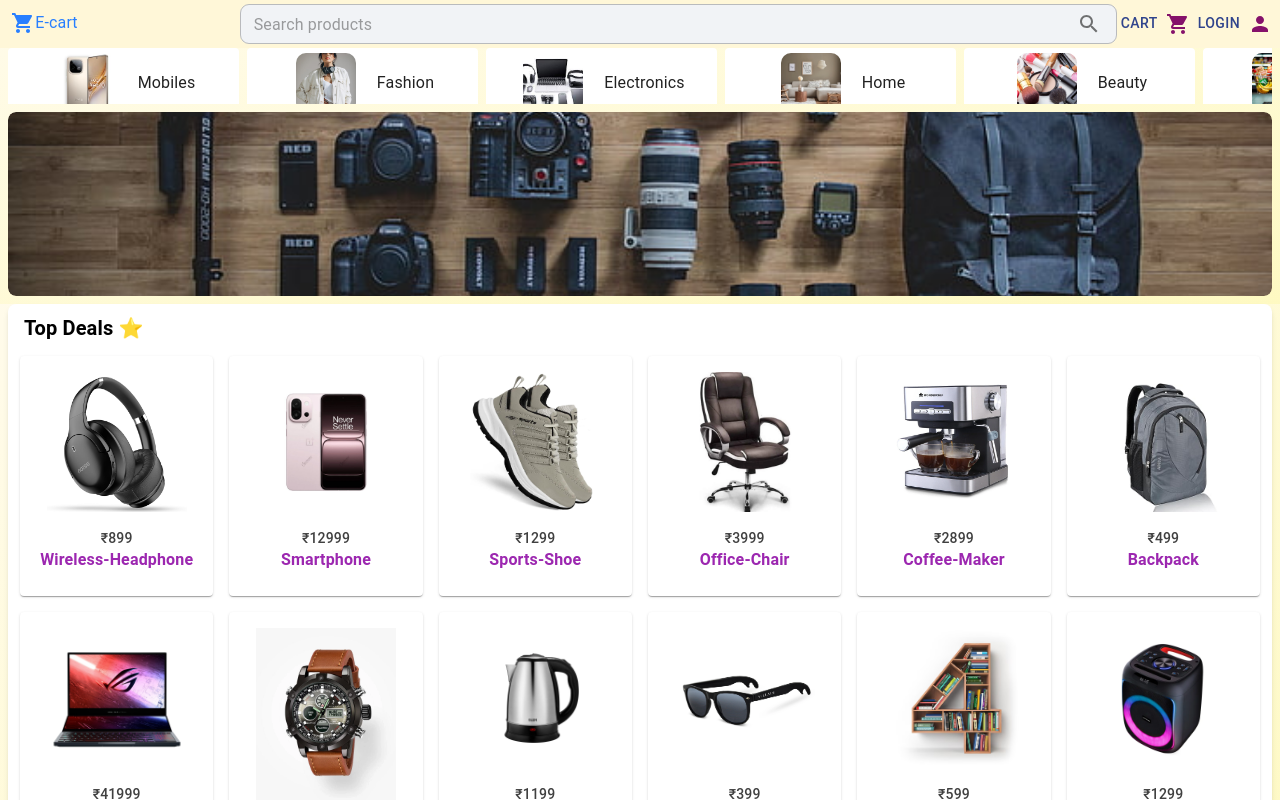
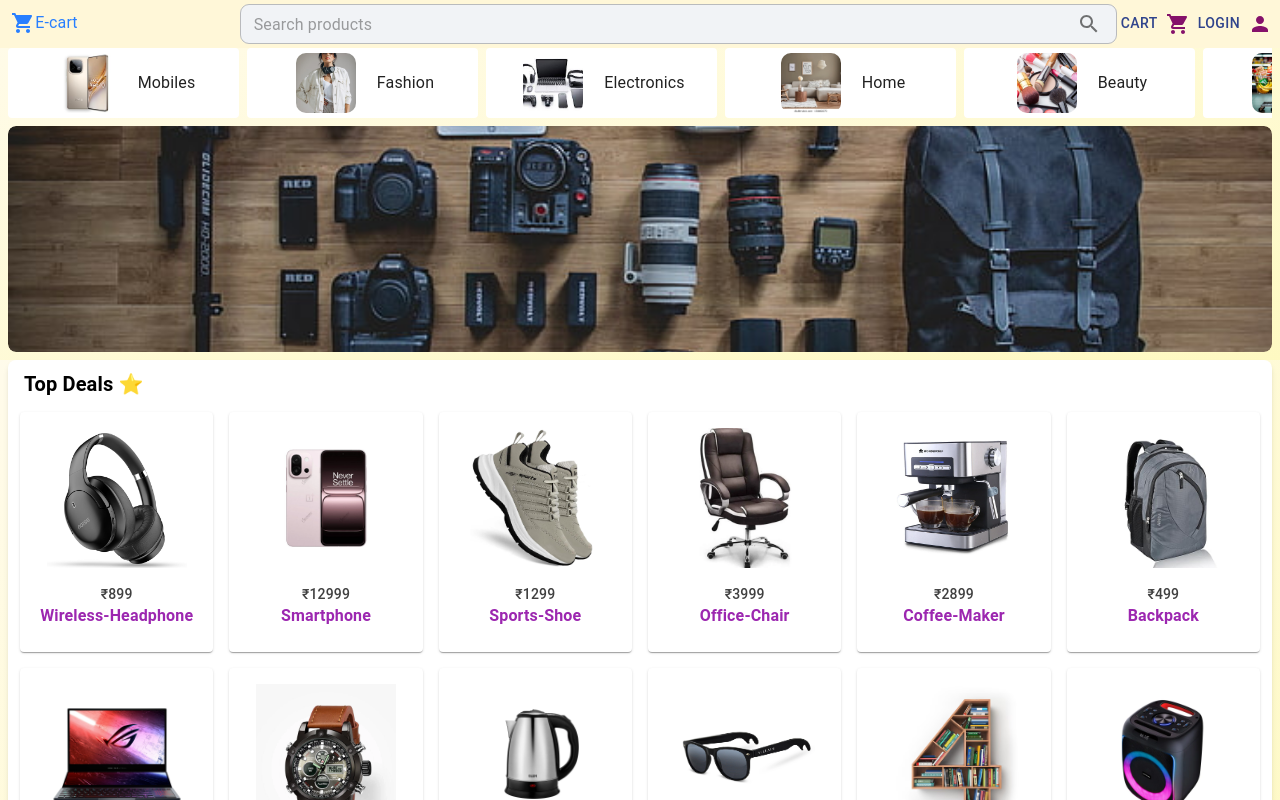
Before and after one commit to Deep-Debnath/New-E-Cart, a Next.js app: page / in a window 1280 px wide. Shown: the top 800 px of the page. Built offline with nearby package versions, Linux system fonts and the light colour scheme.

Commit message:
adjust the hero

```diff
--- a/src/components/hero.jsx
+++ b/src/components/hero.jsx
@@ -15,9 +15,9 @@ import Carousel from "@/app/assets/carousel";
 export default function Hero() {
   return (
     <>
-      <div className="h-76 pt-12 bg-gradient-to-br from-amber-50 to-yellow-100 w-full p-2">
-        <div className="h-full grid grid-flow-row gap-2 grid-rows-8">
-          <div className="row-span-2 overflow-x-auto overflow-y-hidden scrollbar-none">
+      <div className="h-90 pt-12 bg-gradient-to-br from-amber-50 to-yellow-100 w-full p-2">
+        <div className="h-full grid grid-flow-row gap-2 grid-rows-12">
+          <div className="row-span-3 overflow-x-auto overflow-y-hidden scrollbar-none">
             <div className="flex gap-2 w-max">
               {categories.map((item) => (
                 <Box key={item.key}>
@@ -59,7 +59,6 @@ export default function Hero() {
                           alt={item.key}
                           fill
                           priority
-                          sizes="max"
                           style={{
                             objectFit: "cover",
                             borderRadius: "15px",
@@ -80,7 +79,7 @@ export default function Hero() {
               ))}
             </div>
           </div>
-          <div className="row-span-6 w-full">
+          <div className="row-span-9 w-full">
             <Carousel />
           </div>
         </div>
```
